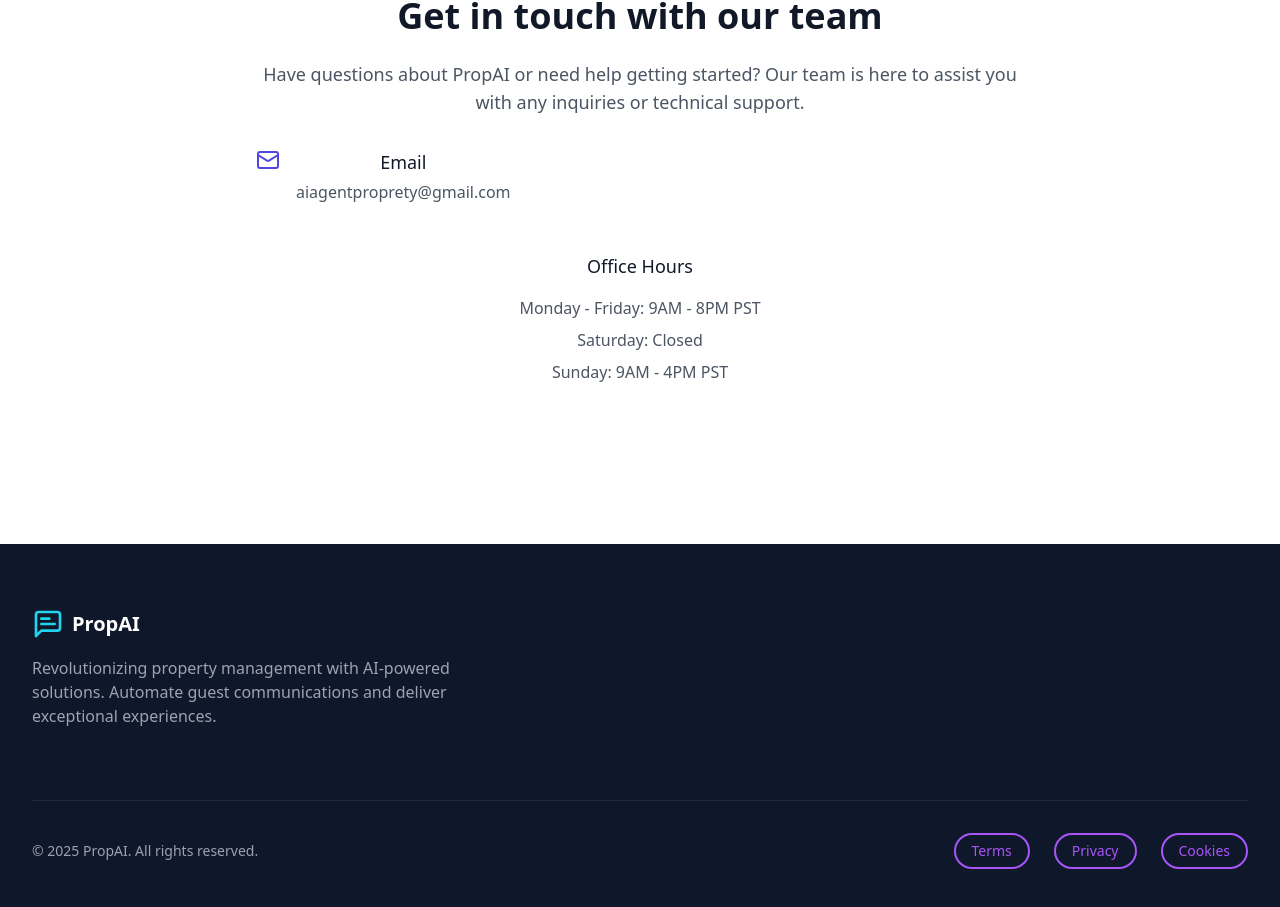
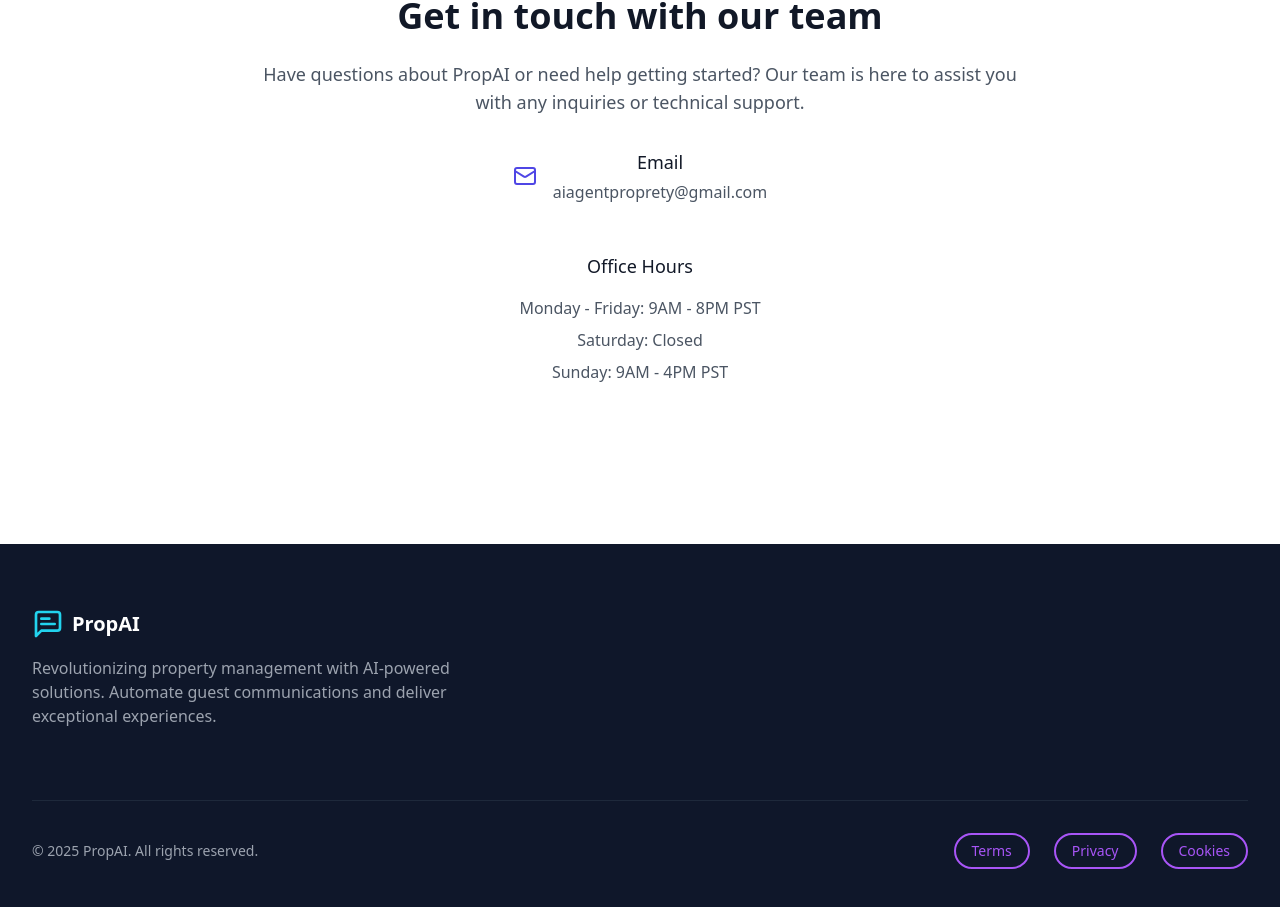
Before and after one commit to ethanbenarroch/aiagentprop, a React (Vite) app: page / in a window 1280 px wide. Shown: the part 5026-5933 px from the top of the page. Built offline with nearby package versions, Linux system fonts and the light colour scheme.

Commit message:
Update Contact.tsx

```diff
--- a/src/sections/Contact.tsx
+++ b/src/sections/Contact.tsx
@@ -1,13 +1,12 @@
 import React from 'react';
-import { Mail, MapPin, Phone } from 'lucide-react';
-import Button from '../components/Button';
+import { Mail } from 'lucide-react';
 
-const Contact: React.FC = () => {
+const Contact = () => {
   return (
     <section id="contact2" className="py-16 md:py-24">
       <div className="container mx-auto px-4 sm:px-6 lg:px-8">
         <div className="max-w-3xl mx-auto text-center mb-16">
-          <div className="grid grid-cols-1 gap-12"> {/* Removed lg:grid-cols-2 */}
+          <div className="grid grid-cols-1 gap-12">
             <div>
               <span className="bg-indigo-100 text-indigo-800 text-sm font-medium px-4 py-1.5 rounded-full">
                 Contact Us
@@ -20,8 +19,9 @@ const Contact: React.FC = () => {
                 team is here to assist you with any inquiries or technical
                 support.
               </p>
+
               <div className="space-y-6">
-                <div className="flex items-start">
+                <div className="flex items-center justify-center"> {/* Centering this div */}
                   <div className="flex-shrink-0">
                     <Mail className="h-6 w-6 text-indigo-600" />
                   </div>
@@ -33,6 +33,7 @@ const Contact: React.FC = () => {
                   </div>
                 </div>
               </div>
+
               <div className="mt-12">
                 <h3 className="text-lg font-medium text-gray-900 mb-4">
                   Office Hours
```
